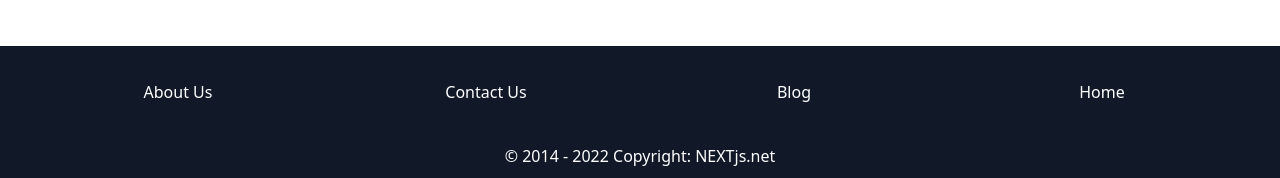
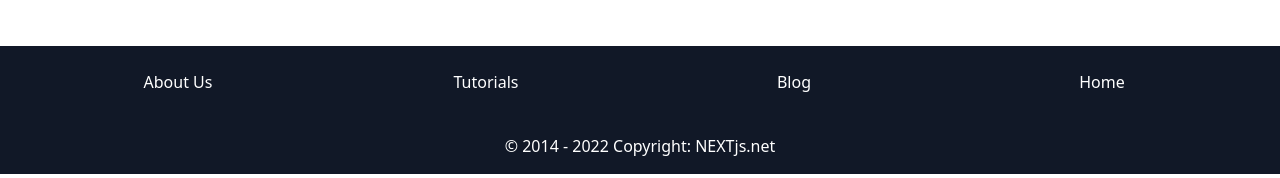
Before and after one commit to haithamthabt/nextjs-blog-template-old, a Next.js app: page / in a window 1280 px wide. Shown: the part 1374-1552 px from the top of the page. Built offline with nearby package versions, Linux system fonts and the light colour scheme.

Commit message:
made footer items dynamic and changeable from config

```diff
--- a/_data/config/settings.js
+++ b/_data/config/settings.js
@@ -8,13 +8,13 @@ export const WEBSITE_URL = "https://nextjs.net/";
 
 
 
-export const top_nav_menu = {
+export const TOP_NAV_MENU_ITEMS = {
     'Blog': 'blog',
     'Tutorials': 'tutorials',
     'About Us': 'about-us',
 };
 
-export const footer_menu = {
+export const FOOTER_MENU_ITEMS = {
     'About Us': 'about-us',
     'Tutorials': 'tutorials',
     'Blog': 'blog',
--- a/components/Footer.js
+++ b/components/Footer.js
@@ -1,72 +1,39 @@
 import Link from "next/link";
 import { LOGO_TEXT } from "@_data/config/settings";
 import { COPYRIGHT_YEARS } from "@_data/config/settings";
+import { FOOTER_MENU_ITEMS } from "@_data/config/settings";
 import { WEBSITE_URL } from "@_data/config/settings";
 
 export default function Footer() {
+
+
+  console.log("===========================")
+  console.log(FOOTER_MENU_ITEMS)
   return (
     <footer className="text-center bg-gray-900 text-white">
       <div className="px-6 pt-6">
         <div className="grid lg:grid-cols-4 md:grid-cols-2">
-          <div className="mb-6">
-            <h5 className="uppercase font-bold mb-2.5"></h5>
 
-            <ul className="list-none mb-0">
-              <li>
-                <Link href="/about">
-                  <a className="text-white">
-                    About Us
-                  </a>
-                </Link>
-              </li>
-            </ul>
-          </div>
+          {Object.keys(FOOTER_MENU_ITEMS).map((item_name, item_slug) => (
 
-          <div className="mb-6">
-            <h5 className="uppercase font-bold mb-2.5"></h5>
+            <div className="mb-6">
+              <ul className="list-none mb-0">
+                <li>
+                  <Link href={`/${item_slug}`}>
+                    <a className="text-white">{item_name}</a>
+                  </Link>
+                </li>
+              </ul>
+            </div>
 
-            <ul className="list-none mb-0">
-              <li>
-                <Link href="/contact">
-                  <a className="text-white">
-                    Contact Us
-                  </a>
-                </Link>
-              </li>
-            </ul>
-          </div>
+          ))}
 
-          <div className="mb-6">
-            <h5 className="uppercase font-bold mb-2.5"></h5>
-
-            <ul className="list-none mb-0">
-              <li>
-                <Link href="/blog">
-                  <a className="text-white">
-                    Blog
-                  </a>
-                </Link>
-              </li>
-            </ul>
-          </div>
-
-          <div className="mb-6">
-            <h5 className="uppercase font-bold mb-2.5"></h5>
-
-            <ul className="list-none mb-0">
-              <li>
-                <Link href="/">
-                  <a className="text-white">
-                    Home
-                  </a>
-                </Link>
-              </li>
-            </ul>
-          </div>
         </div>
       </div>
 
-      <div className="text-center p-4"> © {COPYRIGHT_YEARS}
+      <div className="text-center p-4">
+        {" "}
+        © {COPYRIGHT_YEARS}
         <Link href={WEBSITE_URL}>
           <a className="text-white">{LOGO_TEXT}</a>
         </Link>
```
